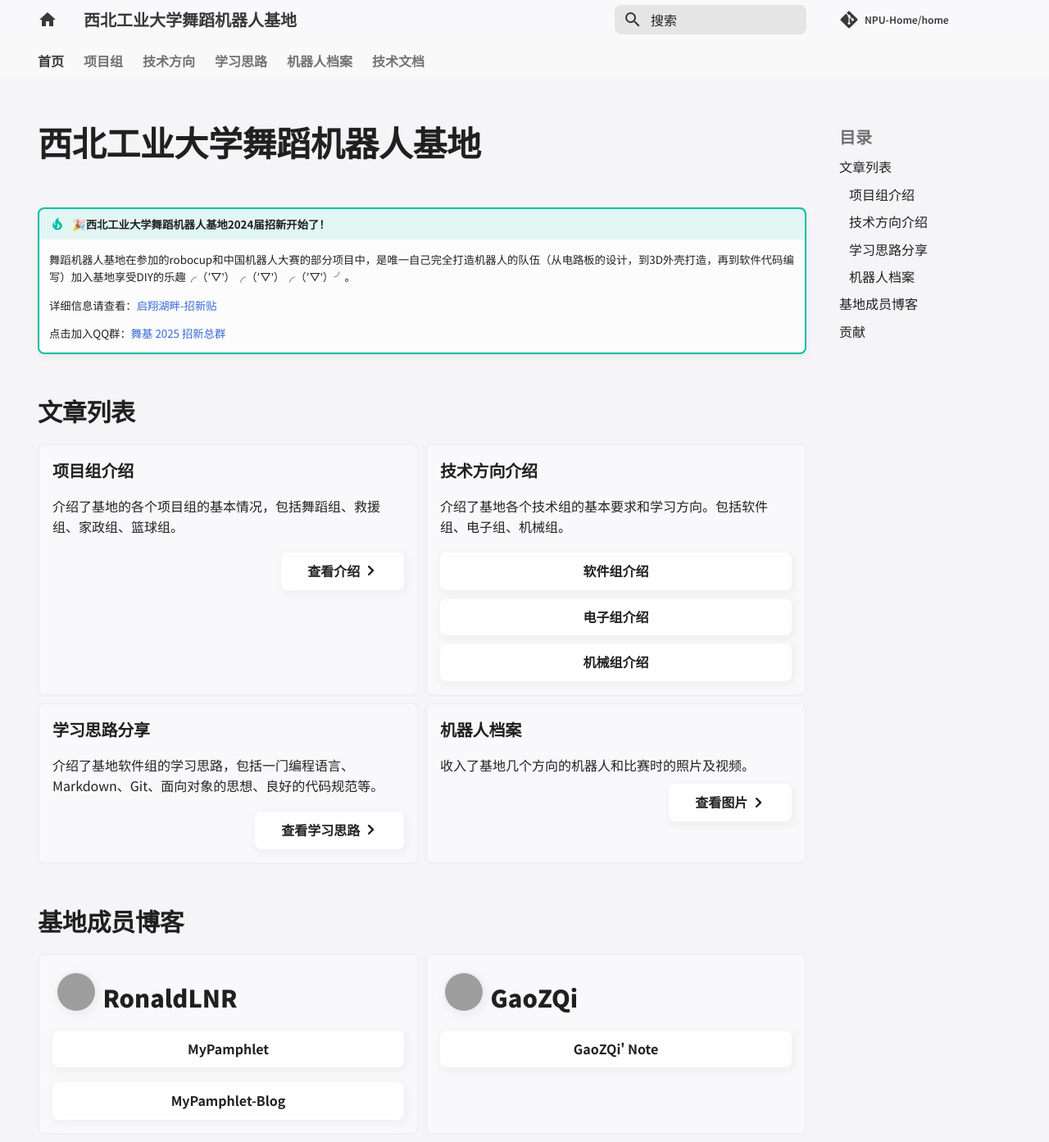
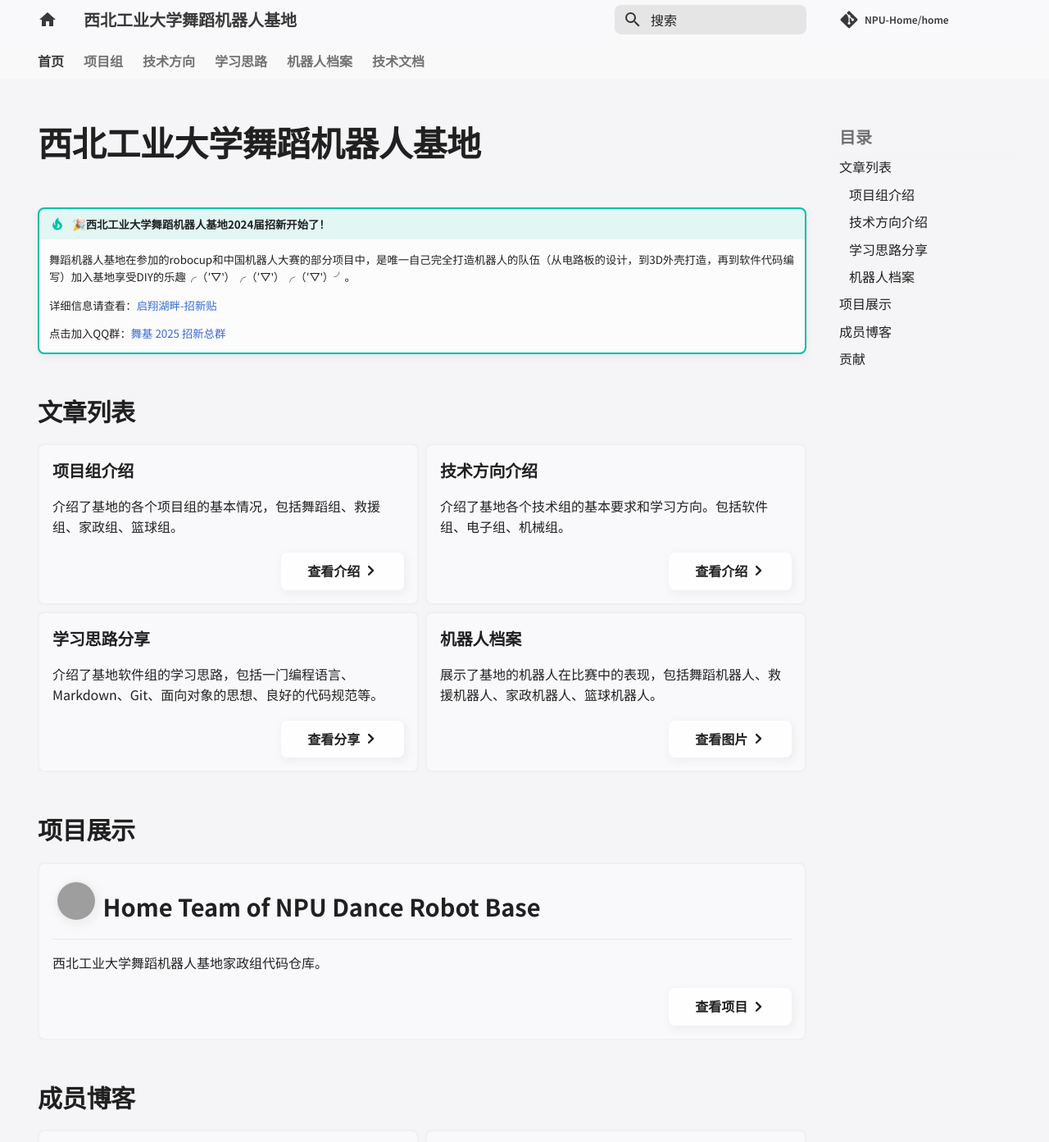
Before and after one commit to NPU-Home/home, an MkDocs documentation site: the page built from docs/index.md, in a window 1280 px wide and 1400 px high. Shown: the top 1393 px of the window at 82% size. Built offline with MkDocs 1.6.1 and Material for MkDocs 9.7.7, drawn with Linux system fonts in a browser that asks for light colours; comment, search, counter and statistics services are not loaded; grey boxes are pictures that could not be loaded.

Commit message:
chore: 优化按钮样式以提供更好的用户体验

```diff
--- a/docs/css/theme/card.css
+++ b/docs/css/theme/card.css
@@ -1,19 +1,24 @@
-.md-typeset .grid.cards>ol>li, .md-typeset .grid.cards>ul>li, .md-typeset .grid>.card{
+.md-typeset .grid.cards>ol>li,
+.md-typeset .grid.cards>ul>li,
+.md-typeset .grid>.card {
     background-color: var(--md-primary-fg-color);
     border-radius: 8px;
     border: 2px solid var(--md-pic-shadow-color);
 }
-.md-typeset:hover .grid.cards>ol>li:hover, .md-typeset:hover .grid.cards>ul>li:hover, .md-typeset .grid>.card:hover{
+
+.md-typeset:hover .grid.cards>ol>li:hover,
+.md-typeset:hover .grid.cards>ul>li:hover,
+.md-typeset .grid>.card:hover {
     border: 2px solid var(--md-primary-fg-color);
 }
 
-name{
+name {
     font-size: 1.45rem;
-    font-weight: 900;
+    font-weight: 700;
     color: var(--md-default-fg-color);
 }
 
-#width-pic{
+#width-pic {
     width: 100%;
     -webkit-backdrop-filter: saturate(180%) blur(20px);
     backdrop-filter: saturate(180%) blur(20px);
@@ -25,7 +30,8 @@
     border: 2px solid var(--md-pic-shadow-color);
     border-top: 0;
 }
-#card-pic{
+
+#card-pic {
     object-fit: cover;
     width: 100%;
     height: 11rem;
--- a/docs/index.md
+++ b/docs/index.md
@@ -34,24 +34,38 @@
 
     介绍了基地各个技术组的基本要求和学习方向。包括软件组、电子组、机械组。
 
-    [软件组介绍](page/方向/软件.md){#width .md-button}
-    [电子组介绍](page/方向/电子.md){#width .md-button}
-    [机械组介绍](page/方向/机械.md){#width .md-button}
+    [查看介绍 :octicons-chevron-right-12:](page/方向/index.md){#right .md-button}
 
 -   ### 学习思路分享
 
     介绍了基地软件组的学习思路，包括一门编程语言、Markdown、Git、面向对象的思想、良好的代码规范等。
 
-    [查看学习思路 :octicons-chevron-right-12:](page/学习思路/软件组学习思路.md){#right .md-button}
+    [查看分享 :octicons-chevron-right-12:](page/学习思路/软件组学习思路.md){#right .md-button}
 
 -   ### 机器人档案
 
-    收入了基地几个方向的机器人和比赛时的照片及视频。
+    展示了基地的机器人在比赛中的表现，包括舞蹈机器人、救援机器人、家政机器人、篮球机器人。
+
     [查看图片 :octicons-chevron-right-12:](page/比赛/index.md){#right .md-button}
 
 </div>
 
-## 基地成员博客
+## 项目展示
+
+<div class="grid cards" markdown>
+
+- ![pic](https://avatars.githubusercontent.com/u/171696651?s=400&u=088180d0e084b76aed5b496ac552db1edec7a5f3&v=4){#ico .no-zoom} <name>
+Home Team of NPU Dance Robot Base</name>
+
+    ---
+
+    西北工业大学舞蹈机器人基地家政组代码仓库。
+
+    [查看项目 :octicons-chevron-right-12:](https://github.com/NPU-Home){#right .md-button}
+
+</div>
+
+## 成员博客
 
 <div class="grid cards" markdown>
 
@@ -65,7 +79,6 @@
 
     [GaoZQi' Note](https://gaozqi.github.io/note/){#width .md-button}
 
-
 </div>
 
 ## 贡献
```
